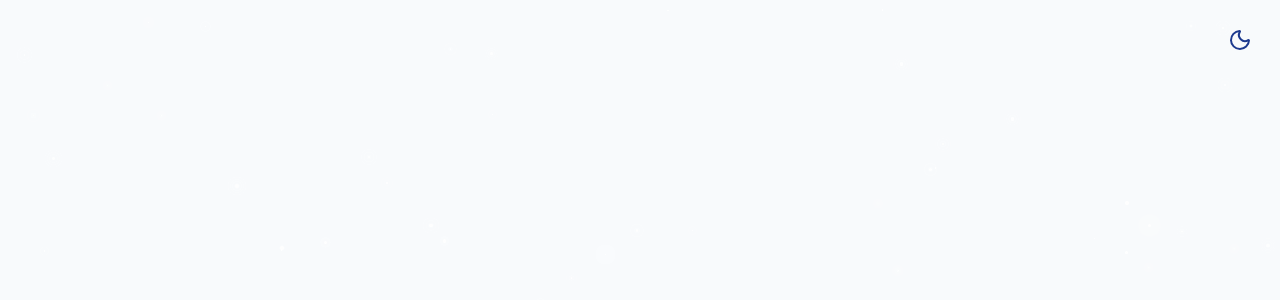
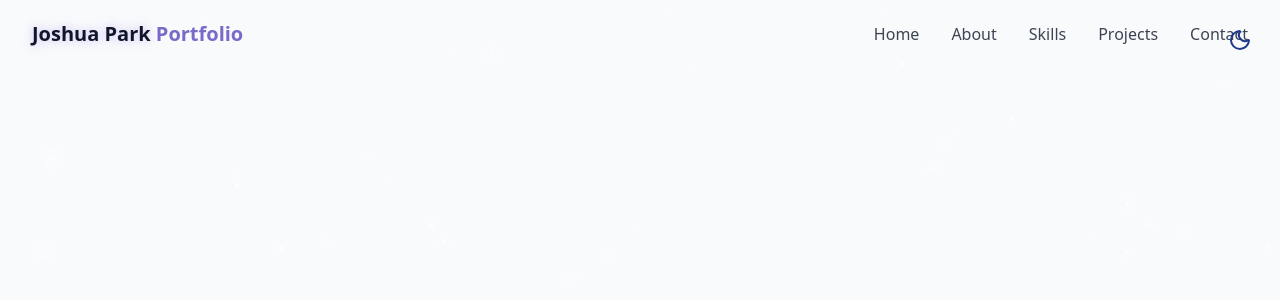
Before and after one commit to joshuapark2/Jpark_Portfolio_V2, a React (Vite) app: page / in a window 1280 px wide. Shown: the top 300 px of the page. Built offline with nearby package versions, Linux system fonts and the light colour scheme.

Commit message:
Building NavBar

```diff
--- /dev/null
+++ b/src/components/Navbar.jsx
@@ -0,0 +1,91 @@
+import { cn } from "@/lib/utils";
+import { Menu, X } from "lucide-react";
+import { useEffect, useState } from "react";
+
+const navItems = [
+  { name: "Home", href: "#hero" },
+  { name: "About", href: "#about" },
+  { name: "Skills", href: "#skills" },
+  { name: "Projects", href: "#projects" },
+  { name: "Contact", href: "#contact" },
+];
+
+export const NavBar = () => {
+  const [isScrolled, setIsScrolled] = useState(false);
+  const [isMenuOpen, setIsMenuOpen] = useState(false);
+
+  useEffect(() => {
+    const handleScroll = () => {
+      setIsScrolled(window.screenY > 10);
+    };
+
+    window.addEventListener("scroll", handleScroll);
+    return () => window.removeEventListener("scroll", handleScroll);
+  }, []);
+  return (
+    <nav
+      className={cn(
+        "fixed w-full z-40 transition-all duration-300",
+        isScrolled ? "py-3 bg-background/80 backdrop-dlur-md shadow-xs" : "py-5"
+      )}
+    >
+      <div className="container flex items-center justify-between">
+        <a
+          className="text-xl font-bold text-primary flex items-center"
+          href="#hero"
+        >
+          <span className="relative z-10">
+            <span className="text-glow text-foreground"> Joshua Park</span>{" "}
+            Portfolio
+          </span>
+        </a>
+
+        {/* Desktop Nav */}
+        <div className="hidden md:flex space-x-8">
+          {navItems.map((item, key) => (
+            <a
+              key={key}
+              href={item.href}
+              className="text-foreground/80 hover:text-primary transition-colors duration-300"
+            >
+              {item.name}
+            </a>
+          ))}
+        </div>
+
+        {/* Mobile Nav */}
+        <button
+          onClick={() => setIsMenuOpen((prev) => !prev)}
+          className="md:hidden p-2 text-foreground z-50"
+          aria-label={isMenuOpen ? "Close Menu" : "Open Menu"}
+        >
+          {" "}
+          {isMenuOpen ? <X size={24} /> : <Menu size={24} />}{" "}
+        </button>
+
+        <div
+          className={cn(
+            "fixed inset-0 bg-background/95 backdrop-blur-md z-40 flex flex-col items-center justify-center",
+            "transition-all duration-300 md:hidden",
+            isMenuOpen
+              ? "opacity-100 pointer-events-auto"
+              : "opacity-0 pointer-events-none"
+          )}
+        >
+          <div className="flex flex-col space-y-8 text-xl">
+            {navItems.map((item, key) => (
+              <a
+                key={key}
+                href={item.href}
+                className="text-foreground/80 hover:text-primary transition-colors duration-300"
+                onClick={() => setIsMenuOpen(false)}
+              >
+                {item.name}
+              </a>
+            ))}
+          </div>
+        </div>
+      </div>
+    </nav>
+  );
+};
--- a/src/pages/Home.jsx
+++ b/src/pages/Home.jsx
@@ -1,5 +1,6 @@
 import { ThemeToggle } from "@/components/ThemeToggle";
 import { StarBackground } from "@/components/StarBackground";
+import { NavBar } from "../components/Navbar";
 
 export const Home = () => {
   return (
@@ -11,6 +12,7 @@
       <StarBackground />
 
       {/* Navbar */}
+      <NavBar />
 
       {/* Main Content */}
 
```
